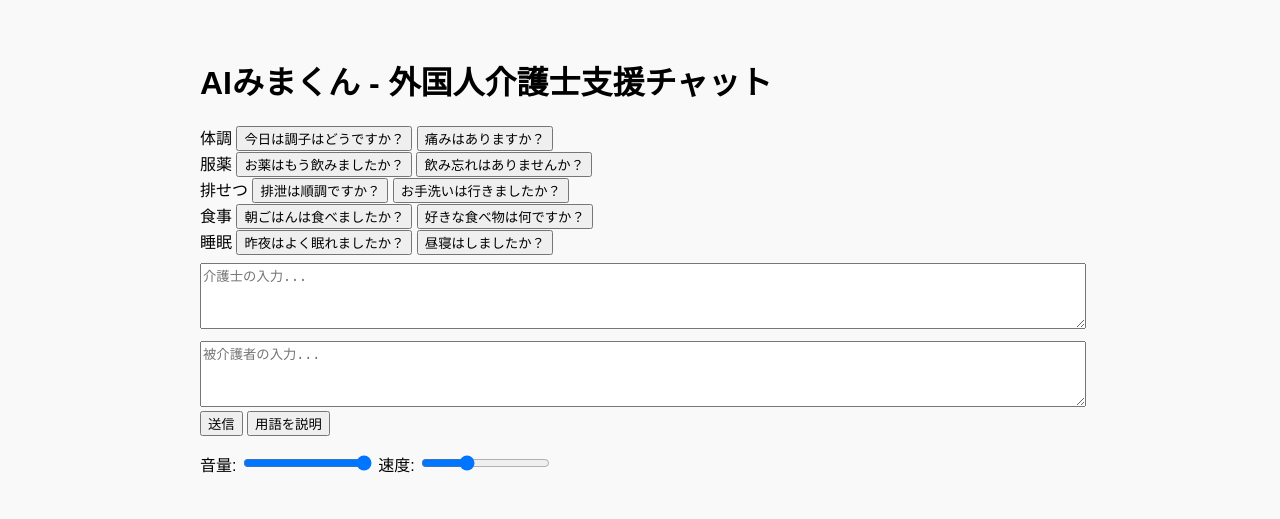
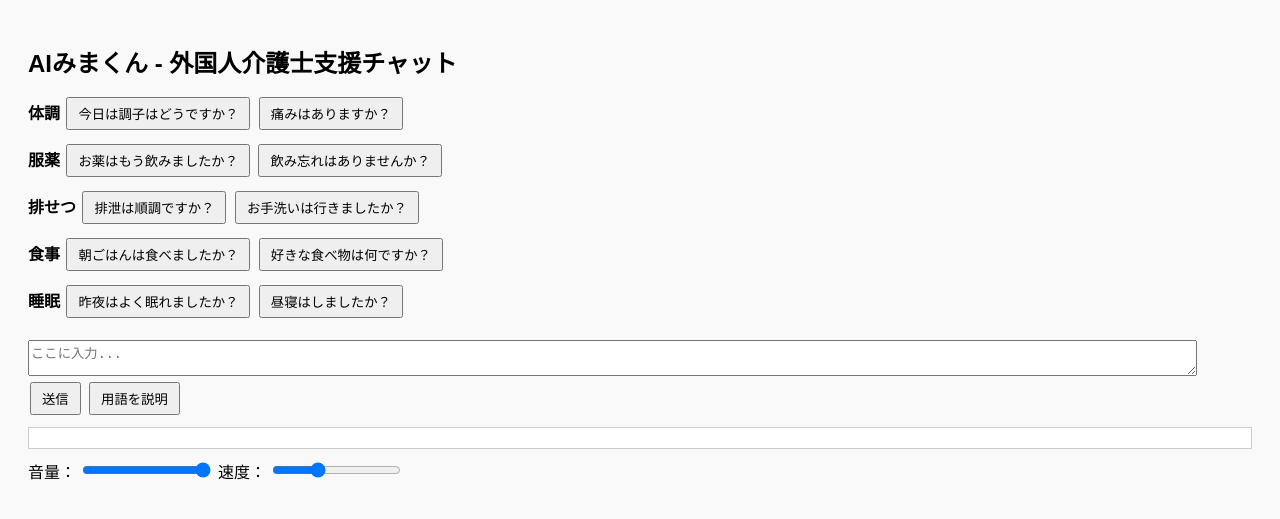
Before and after one commit to MitsunoriFukuchi692/KigosienChatbot_0621, a Flask app: page / in a window 1280 px wide. Shown: the top 519 px of the page. Run offline with Flask 3, Linux system fonts and the light colour scheme.

Commit message:
最新のテンプレート機能・音声調整機能を追加

```diff
--- a/static/css/styles.css
+++ b/static/css/styles.css
@@ -1,63 +1,36 @@
 
 body {
-  font-family: sans-serif;
-  background: #f9f9f9;
-  margin: 0;
-  padding: 1rem;
+    font-family: 'Arial', sans-serif;
+    padding: 20px;
+    background: #f9f9f9;
 }
-.container {
-  max-width: 600px;
-  margin: auto;
+h1 {
+    font-size: 24px;
 }
-.chat-box {
-  background: white;
-  border: 1px solid #ccc;
-  padding: 1rem;
-  height: 300px;
-  overflow-y: scroll;
-  margin-bottom: 1rem;
+.template-buttons div {
+    margin: 10px 0;
 }
-.user {
-  text-align: right;
-  color: blue;
-}
-.bot {
-  text-align: left;
-  color: green;
-}
-.template-buttons button, .input-area button {
-  margin: 0.3rem;
+button {
+    margin: 2px;
+    padding: 5px 10px;
 }
 textarea {
-  width: 100%;
-  height: 60px;
-  margin-top: 0.5rem;
+    width: 95%;
+    margin-top: 10px;
 }
-.controls {
-  margin-bottom: 1rem;
+#chat-response {
+    margin: 10px 0;
+    padding: 10px;
+    background: #fff;
+    border: 1px solid #ccc;
 }
-
-/* .containerの中央寄せと余白調整 */
-.container {
-  max-width: 900px;
-  margin: 0 auto;
-  padding: 20px 10px;
-  box-sizing: border-box;
+@media screen and (max-width: 600px) {
+    button {
+        display: block;
+        width: 100%;
+        margin: 4px 0;
+    }
+    textarea {
+        width: 100%;
+    }
 }
-
-/* スマホ表示用テンプレートボタン改善 */
-@media screen and (max-width: 600px) {
-  .template-container {
-    flex-wrap: wrap;
-    justify-content: center;
-  }
-  .template-category {
-    flex: 1 1 100%;
-    margin-bottom: 10px;
-  }
-  .template-category button {
-    width: 100%;
-    font-size: 1.1em;
-    margin-bottom: 5px;
-  }
-}
--- a/static/js/chatbot.js
+++ b/static/js/chatbot.js
@@ -1,95 +1,46 @@
-// static/js/chatbot.js
-let currentVolume = 1.0;
-let currentRate = 1.0;
 
-document.getElementById("volumeSlider").addEventListener("input", (e) => {
-  currentVolume = parseFloat(e.target.value);
-});
-
-document.getElementById("rateSlider").addEventListener("input", (e) => {
-  currentRate = parseFloat(e.target.value);
-});
-
-function appendMessage(sender, text) {
-  const box = document.getElementById("chat-box");
-  const div = document.createElement("div");
-  div.className = sender;
-  div.textContent = text;
-  box.appendChild(div);
-  box.scrollTop = box.scrollHeight;
+function setMessage(text) {
+    document.getElementById("user-input").value = text;
+    speakText(text);
 }
 
-async function sendMessage() {
-  const caregiver = document.getElementById("caregiverInput").value.trim();
-  const patient = document.getElementById("patientInput").value.trim();
-  const message = caregiver || patient;
-  if (!message) return;
-
-  appendMessage("user", message);
-
-  const res = await fetch("/chat", {
+function sendMessage() {
+    const input = document.getElementById("user-input").value;
+    if (!input) return;
+    document.getElementById("chat-response").innerText = "送信中...";
+    fetch("/chat", {
         method: "POST",
         headers: {"Content-Type": "application/json"},
-    body: JSON.stringify({message})
+        body: JSON.stringify({message: input})
+    })
+    .then(res => res.json())
+    .then(data => {
+        document.getElementById("chat-response").innerText = data.response;
+        speakText(data.response);
     });
-  const data = await res.json();
-  appendMessage("bot", data.reply);
-  playTTS(data.reply);
 }
 
-async function sendTemplate(text) {
-  appendMessage("user", text);
-  const res = await fetch("/chat", {
+function explainTerm() {
+    const input = document.getElementById("user-input").value;
+    if (!input) return;
+    fetch("/explain", {
         method: "POST",
         headers: {"Content-Type": "application/json"},
-    body: JSON.stringify({message: text})
+        body: JSON.stringify({term: input})
+    })
+    .then(res => res.json())
+    .then(data => {
+        document.getElementById("chat-response").innerText = data.explanation;
+        speakText(data.explanation);
     });
-  const data = await res.json();
-  appendMessage("bot", data.reply);
-  playTTS(data.reply);
 }
 
-async function explainTerm() {
-  const term = prompt("説明したい用語を入力してください:");
-  if (!term) return;
-  const res = await fetch("/explain", {
-    method: "POST",
-    headers: {"Content-Type": "application/json"},
-    body: JSON.stringify({term})
-  });
-  const data = await res.json();
-  appendMessage("bot", data.explanation);
-  playTTS(data.explanation);
+function speakText(text) {
+    const utterance = new SpeechSynthesisUtterance(text);
+    const volume = parseFloat(document.getElementById("volume").value);
+    const rate = parseFloat(document.getElementById("rate").value);
+    utterance.volume = volume;
+    utterance.rate = rate;
+    utterance.lang = "ja-JP";
+    window.speechSynthesis.speak(utterance);
 }
-
-async function playTTS(text) {
-  const res = await fetch("/tts", {
-    method: "POST",
-    headers: {"Content-Type": "application/json"},
-    body: JSON.stringify({
-      text: text,
-      lang: "ja-JP",
-      rate: currentRate
-    })
-  });
-  const blob = await res.blob();
-  const url = URL.createObjectURL(blob);
-  const audio = new Audio(url);
-  audio.volume = currentVolume;
-  audio.play();
-}
-
-function startRecognition() {
-  if (!window.SpeechRecognition && !window.webkitSpeechRecognition) {
-    alert("音声認識がサポートされていません。");
-    return;
-  }
-
-  const recognition = new (window.SpeechRecognition || window.webkitSpeechRecognition)();
-  recognition.lang = "ja-JP";
-  recognition.start();
-
-  recognition.onresult = function(event) {
-    document.getElementById("caregiverInput").value = event.results[0][0].transcript;
-  };
-}
--- a/templates/index.html
+++ b/templates/index.html
@@ -1,59 +1,47 @@
+
 <!DOCTYPE html>
 <html lang="ja">
 <head>
-    <meta charset="UTF-8" />
-    <meta name="viewport" content="width=device-width, initial-scale=1.0" />
-    <title>AIみまくん - 外国人介護士支援ボット</title>
+    <meta charset="UTF-8">
+    <title>AIみまくん - 外国人介護士支援チャット</title>
     <link rel="stylesheet" href="/static/css/styles.css">
 </head>
 <body>
-    <div class="container">
     <h1>AIみまくん - 外国人介護士支援チャット</h1>
 
-        <div id="template-controls" class="template-container">
-            <div class="template-category">体調
-                <button class="template-btn">今日は調子はどうですか？</button>
-                <button class="template-btn">痛みはありますか？</button>
+    <div class="template-buttons">
+        <div><strong>体調</strong>
+            <button onclick="setMessage('こんにちは。体調はいかがですか？')">今日は調子はどうですか？</button>
+            <button onclick="setMessage('痛みはありますか？')">痛みはありますか？</button>
         </div>
-            <div class="template-category">服薬
-                <button class="template-btn">お薬はもう飲みましたか？</button>
-                <button class="template-btn">飲み忘れはありませんか？</button>
+        <div><strong>服薬</strong>
+            <button onclick="setMessage('お薬はもう飲みましたか？')">お薬はもう飲みましたか？</button>
+            <button onclick="setMessage('飲み忘れはありませんか？')">飲み忘れはありませんか？</button>
         </div>
-            <div class="template-category">排せつ
-                <button class="template-btn">排泄は順調ですか？</button>
-                <button class="template-btn">お手洗いは行きましたか？</button>
+        <div><strong>排せつ</strong>
+            <button onclick="setMessage('排泄は順調ですか？')">排泄は順調ですか？</button>
+            <button onclick="setMessage('お手洗いは行きましたか？')">お手洗いは行きましたか？</button>
         </div>
-            <div class="template-category">食事
-                <button class="template-btn">朝ごはんは食べましたか？</button>
-                <button class="template-btn">好きな食べ物は何ですか？</button>
+        <div><strong>食事</strong>
+            <button onclick="setMessage('朝ごはんは食べましたか？')">朝ごはんは食べましたか？</button>
+            <button onclick="setMessage('好きな食べ物は何ですか？')">好きな食べ物は何ですか？</button>
         </div>
-            <div class="template-category">睡眠
-                <button class="template-btn">昨夜はよく眠れましたか？</button>
-                <button class="template-btn">昼寝はしましたか？</button>
+        <div><strong>睡眠</strong>
+            <button onclick="setMessage('昨夜はよく眠れましたか？')">昨夜はよく眠れましたか？</button>
+            <button onclick="setMessage('昼寝はしましたか？')">昼寝はしましたか？</button>
         </div>
     </div>
 
-        <div class="input-area">
-            <textarea id="caregiver-input" placeholder="介護士の入力..."></textarea>
-            <textarea id="patient-input" placeholder="被介護者の入力..."></textarea>
-        </div>
+    <textarea id="user-input" placeholder="ここに入力..." rows="2" cols="40"></textarea><br>
+    <button onclick="sendMessage()">送信</button>
+    <button onclick="explainTerm()">用語を説明</button>
 
-        <div class="controls">
-            <button id="send-btn">送信</button>
-            <button id="explain-btn">用語を説明</button>
-        </div>
+    <div id="chat-response"></div>
 
-        <div class="sliders">
-            <label>音量:
-                <input type="range" id="volumeSlider" min="0" max="1" step="0.1" value="1">
-            </label>
-            <label>速度:
-                <input type="range" id="speedSlider" min="0.5" max="2" step="0.1" value="1">
-            </label>
-        </div>
-
-        <div id="chat-log"></div>
-    </div>
+    <label for="volume">音量：</label>
+    <input type="range" id="volume" min="0" max="1" step="0.1" value="1">
+    <label for="rate">速度：</label>
+    <input type="range" id="rate" min="0.5" max="2" step="0.1" value="1">
 
     <script src="/static/js/chatbot.js"></script>
 </body>
```
Lines whose indentation alone changed are shown as unchanged.
